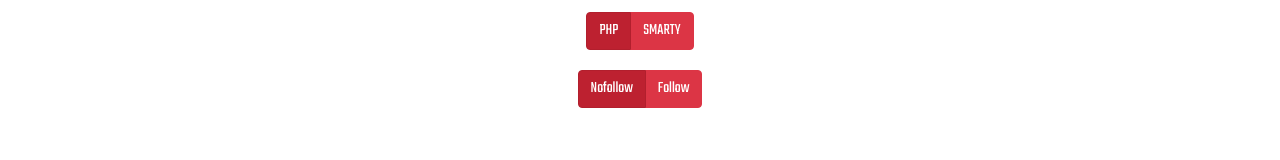
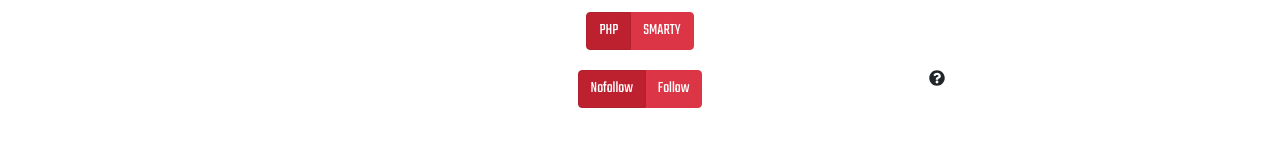
Before and after one commit to DevWichrowski/CMS-title-generator, a React (Create React App) app: page /noindex-generator in a window 1280 px wide. Shown: the part 165-325 px from the top of the page. Built offline with nearby package versions, Linux system fonts and the light colour scheme.

Commit message:
Add question mark for noindex component

```diff
--- a/src/components/NoindexGenerator/NoindexGenerator.js
+++ b/src/components/NoindexGenerator/NoindexGenerator.js
@@ -1,9 +1,10 @@
 import React, { Component } from 'react';
-import { Button, ToggleButton, ToggleButtonGroup, ButtonToolbar } from 'react-bootstrap';
+import { Button, ToggleButton, ToggleButtonGroup, ButtonToolbar, Popover, OverlayTrigger } from 'react-bootstrap';
 import AlertSuccess from '../GeneratorTemplate/AlertSuccess/AlertSuccess';
 import AlertError from '../GeneratorTemplate/AlertError/AlertError';
 import ResultModal from '../GeneratorTemplate/ResultModal/ResultModal';
 import './NoindexGenerator.scss';
+import { FaQuestionCircle } from 'react-icons/fa';
 
 class NoindexGenerator extends Component {
 	constructor(props) {
@@ -143,6 +144,14 @@
 		}
 	};
 
+	message = 'First of all choose in which language code should be generated, next choose follow or nofollow option, after all fill the text area with urls, you can generate code or save it to file.';
+
+	popover = (
+		<Popover id="popover-basic" title="How it's working?">
+			{this.message}
+		</Popover>
+	);
+
 	render() {
 		return (
 			<div className="generator-template">
@@ -160,18 +169,12 @@
 							<ToggleButton value={2} variant="danger" onClick={() => this.handleLanduageMode('SMARTY')}>
 								SMARTY
 							</ToggleButton>
-							{this.state.javascriptVisibility ? (
-								<ToggleButton
-									value={3}
-									variant="danger"
-									onClick={() => this.handleLanduageMode('Javascript')}
-									disabled
-								>
-									Javascript
-								</ToggleButton>
-							) : null}
 						</ToggleButtonGroup>
 					</ButtonToolbar>
+
+					<OverlayTrigger trigger="click" placement="left" overlay={this.popover}>
+						<FaQuestionCircle className="question-mark" />
+					</OverlayTrigger>
 
 					<ButtonToolbar>
 						<ToggleButtonGroup type="radio" name="options" defaultValue={1}>
```
Also changed, not shown: src/components/GeneratorTemplate/GeneratorTemplate.js (+8 -4 lines).
